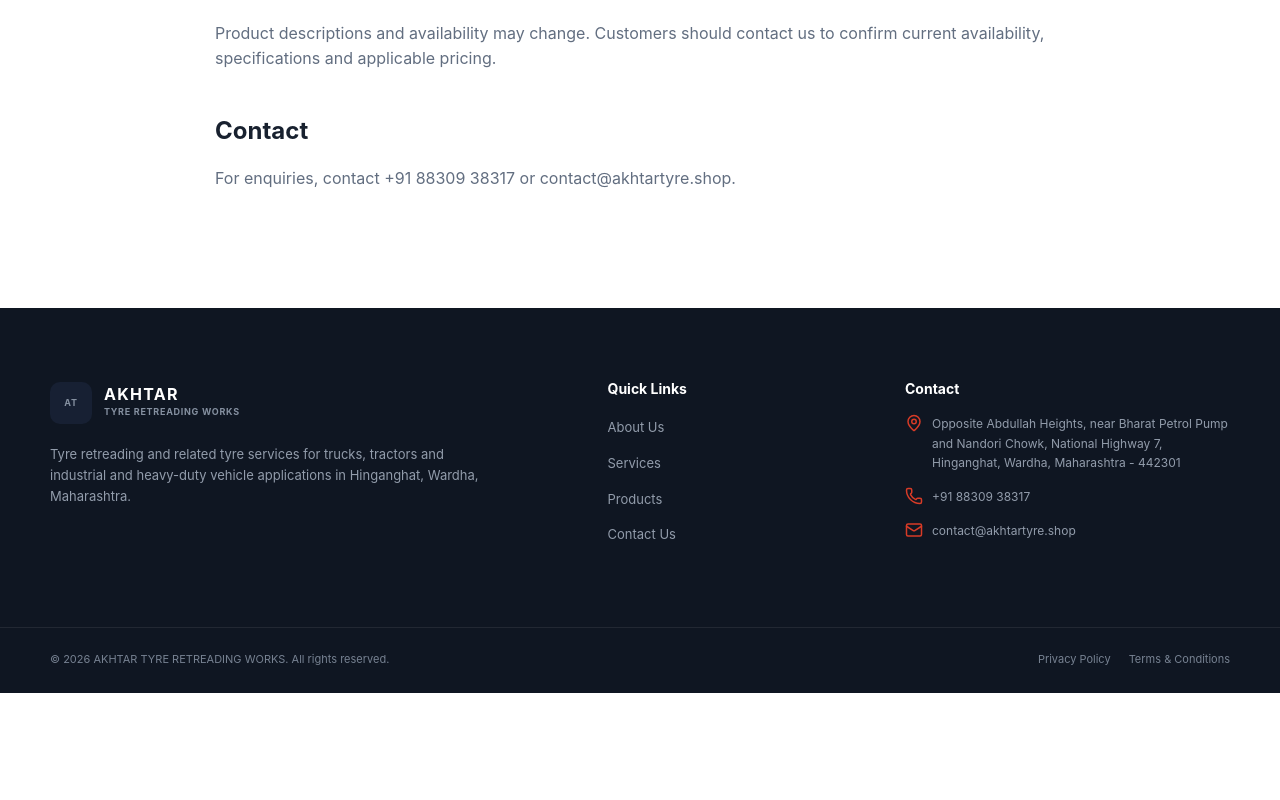
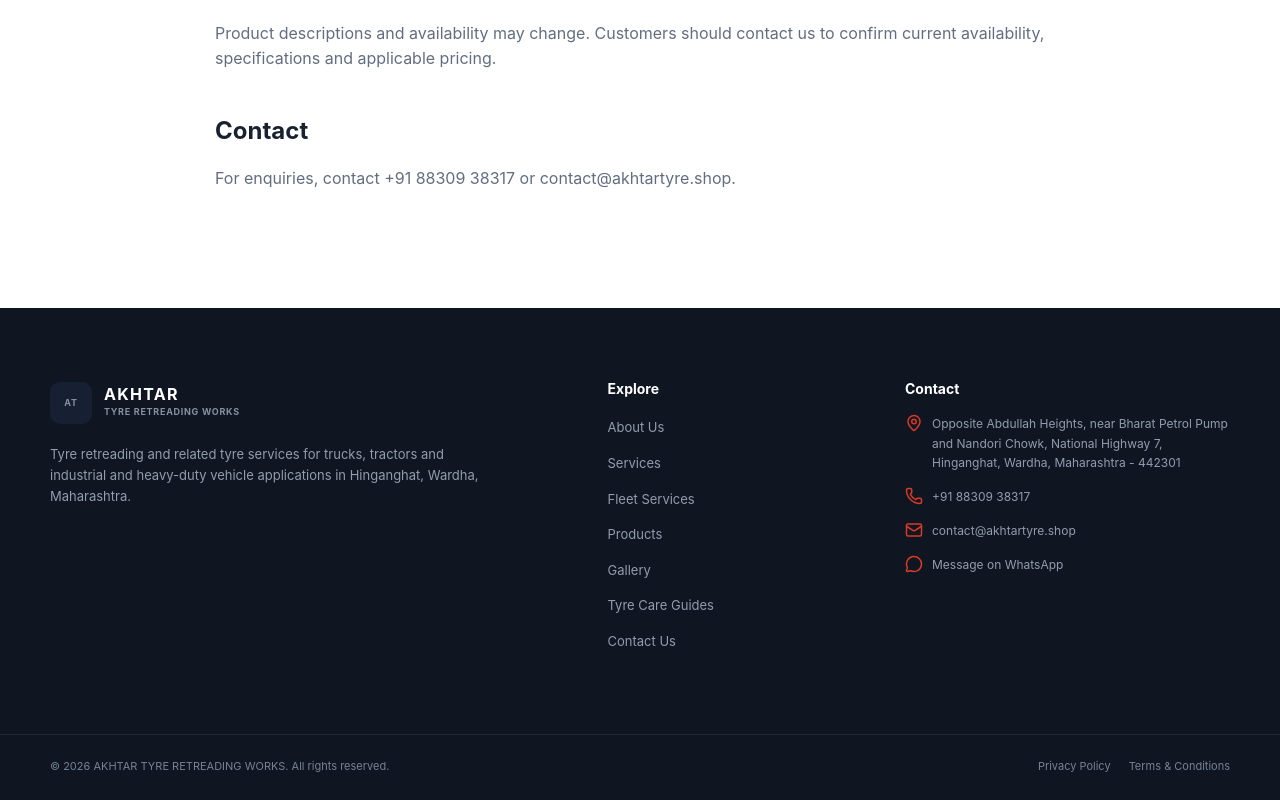
Before and after one commit to aasimawshaikh/akhtar-tyre-retreading-works, a React (Vite) app: page /terms in a window 1280 px wide. Shown: the part 859-1659 px from the top of the page. Before the commit the page ends 1552 px from the top, so only its background shows below. Built offline with nearby package versions, Linux system fonts and the light colour scheme.

Commit message:
Improve footer navigation and contact actions

```diff
--- a/src/components/layout/Footer.jsx
+++ b/src/components/layout/Footer.jsx
@@ -1,94 +1,26 @@
 import { Link } from "react-router-dom";
-import { MapPin, Phone, Mail } from "lucide-react";
+import { MapPin, Phone, Mail, MessageCircle } from "lucide-react";
 import { company } from "../../data/company";
+import { trackEnquiry } from "../../utils/trackEnquiry";
 
 function Footer() {
   const { address } = company;
-
-  return (
-    <footer className="site-footer">
-      <div className="container footer-grid">
-        <div>
-          <div className="footer-brand">
-            <span className="brand-mark">AT</span>
-
-            <div>
-              <strong>AKHTAR</strong>
-              <span>TYRE RETREADING WORKS</span>
-            </div>
-          </div>
-
-          <p className="footer-description">
-            Tyre retreading and related tyre services for trucks,
-            tractors and industrial and heavy-duty vehicle applications
-            in Hinganghat, Wardha, Maharashtra.
-          </p>
-        </div>
-
-        <div>
-          <h3>Quick Links</h3>
-
-          <ul className="footer-links">
-            <li>
-              <Link to="/about">About Us</Link>
-            </li>
-            <li>
-              <Link to="/services">Services</Link>
-            </li>
-            <li>
-              <Link to="/products">Products</Link>
-            </li>
-            <li>
-              <Link to="/contact">Contact Us</Link>
-            </li>
-          </ul>
-        </div>
-
-        <div>
-          <h3>Contact</h3>
-
-          <ul className="footer-contact">
-            <li>
-              <MapPin size={18} />
-              <span>
-                {address.street}, {address.road}, {address.city},{" "}
-                {address.district}, {address.state} -{" "}
-                {address.postalCode}
-              </span>
-            </li>
-
-            <li>
-              <Phone size={18} />
-              <a href={`tel:${company.phone}`}>
-                {company.phoneDisplay}
-              </a>
-            </li>
-
-            <li>
-              <Mail size={18} />
-              <a href={`mailto:${company.email}`}>
-                {company.email}
-              </a>
-            </li>
-          </ul>
-        </div>
+  return <footer className="site-footer">
+    <div className="container footer-grid">
+      <div><div className="footer-brand"><span className="brand-mark">AT</span><div><strong>AKHTAR</strong><span>TYRE RETREADING WORKS</span></div></div>
+        <p className="footer-description">Tyre retreading and related tyre services for trucks, tractors and industrial and heavy-duty vehicle applications in Hinganghat, Wardha, Maharashtra.</p>
       </div>
-
-      <div className="footer-bottom">
-        <div className="container footer-bottom-inner">
-          <p>
-            © {new Date().getFullYear()} {company.name}. All rights
-            reserved.
-          </p>
-
-          <div>
-            <Link to="/privacy-policy">Privacy Policy</Link>
-            <Link to="/terms">Terms & Conditions</Link>
-          </div>
-        </div>
-      </div>
-    </footer>
-  );
+      <div><h3>Explore</h3><ul className="footer-links">
+        <li><Link to="/about">About Us</Link></li><li><Link to="/services">Services</Link></li><li><Link to="/fleet-services">Fleet Services</Link></li><li><Link to="/products">Products</Link></li><li><Link to="/gallery">Gallery</Link></li><li><Link to="/guides">Tyre Care Guides</Link></li><li><Link to="/contact">Contact Us</Link></li>
+      </ul></div>
+      <div><h3>Contact</h3><ul className="footer-contact">
+        <li><MapPin size={18} /><span>{address.street}, {address.road}, {address.city}, {address.district}, {address.state} - {address.postalCode}</span></li>
+        <li><Phone size={18} /><a href={`tel:${company.phone}`} onClick={() => trackEnquiry("phone_click")}>{company.phoneDisplay}</a></li>
+        <li><Mail size={18} /><a href={`mailto:${company.email}`}>{company.email}</a></li>
+        <li><MessageCircle size={18} /><a href="https://wa.me/918830938317?text=Hello%20Akhtar%20Tyre%20Retreading%20Works" target="_blank" rel="noopener noreferrer" onClick={() => trackEnquiry("whatsapp_click")}>Message on WhatsApp</a></li>
+      </ul></div>
+    </div>
+    <div className="footer-bottom"><div className="container footer-bottom-inner"><p>© {new Date().getFullYear()} {company.name}. All rights reserved.</p><div><Link to="/privacy-policy">Privacy Policy</Link><Link to="/terms">Terms & Conditions</Link></div></div></div>
+  </footer>;
 }
-
 export default Footer;
```
